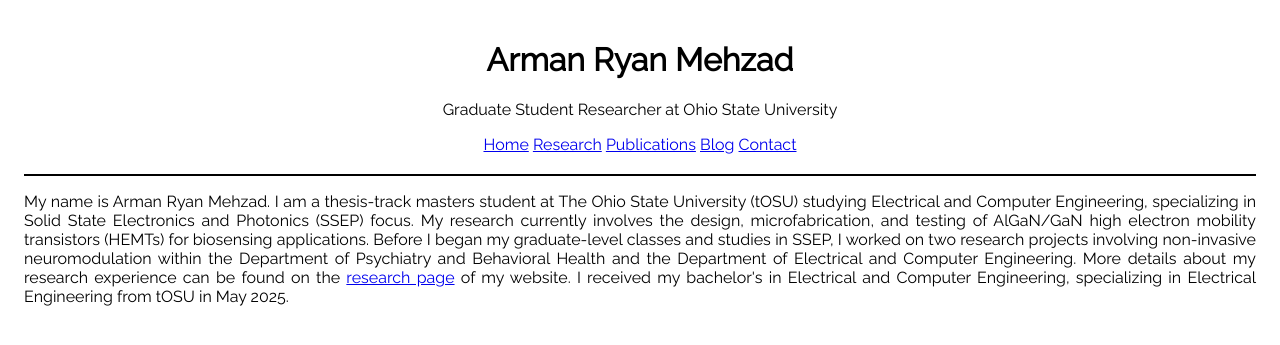
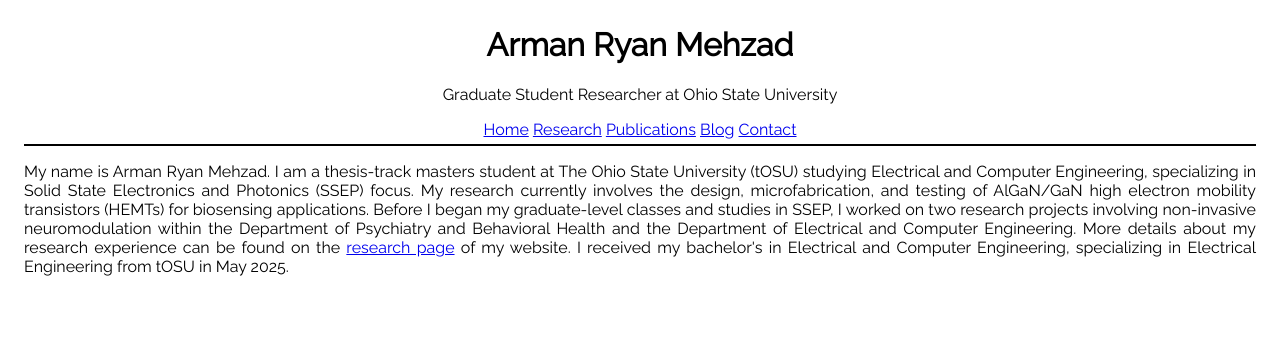
Before and after one commit to armanryanmehzad/profwebsite, a Django app: page / in a window 1280 px wide. Shown: the top 345 px of the page. Run offline with Django 5.2, Linux system fonts and the light colour scheme.

Commit message:
Revitalizing the CSS

```diff
--- a/main/static/main/styles.css
+++ b/main/static/main/styles.css
@@ -10,7 +10,7 @@
         flex-direction: column;
         align-items: center;
         box-sizing: border-box;
-        padding: 20px 0;
+        padding: 5px 0;
         /*line-height: 1.10;*/
     }
 
```
